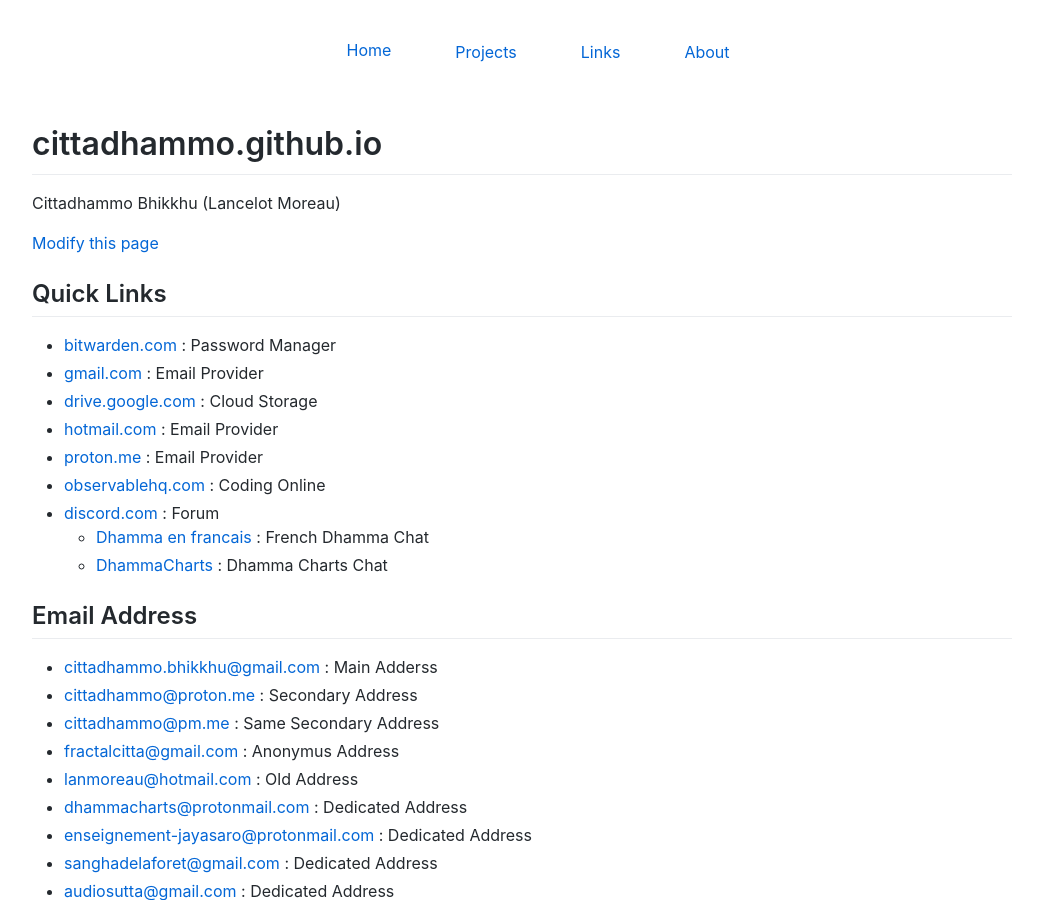
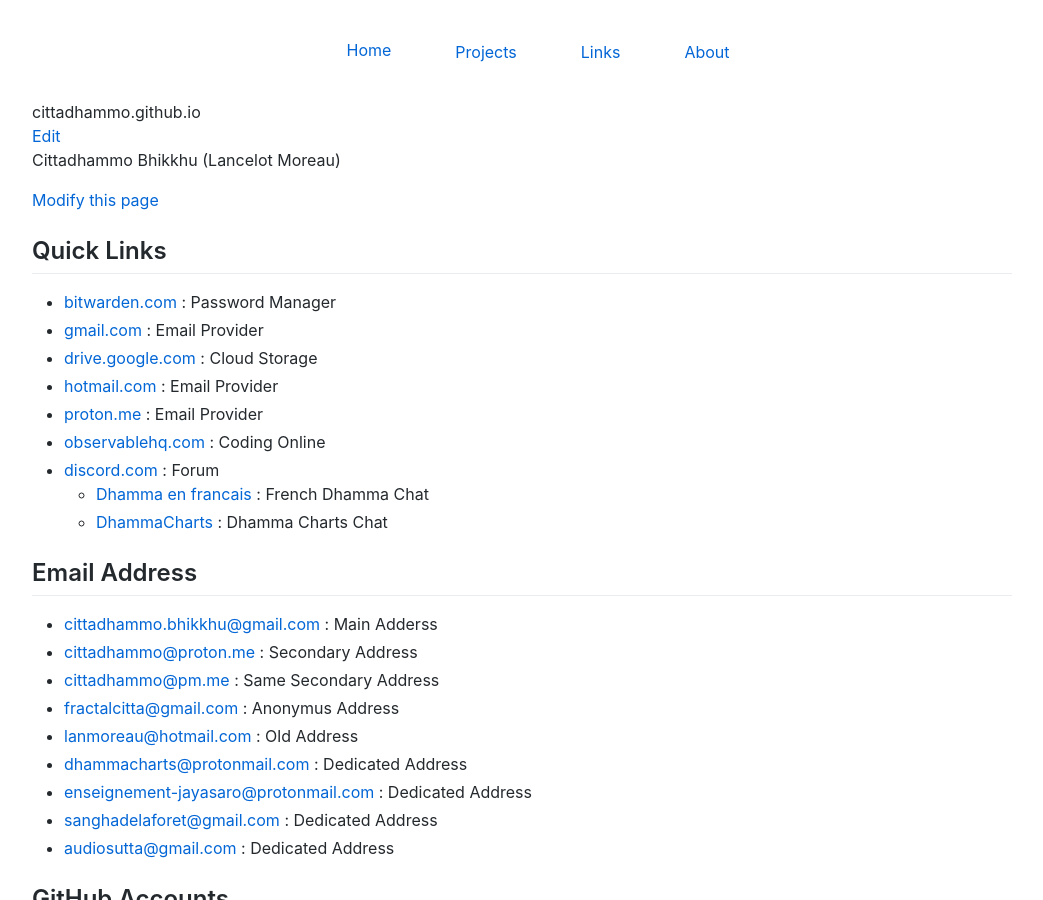
Before and after one commit to cittadhammo/old-personal-website, a Jekyll site: the page built from index.md, in a window 1280 px wide and 900 px high. Shown: the whole window, without its empty margins (118-1161 px from the left). Built offline with Jekyll 4.4.1, drawn with Linux system fonts in a browser that asks for light colours.

Commit message:
Update page.html

```diff
--- a/_layouts/page.html
+++ b/_layouts/page.html
@@ -3,7 +3,10 @@
 ---
 
 <article class="page">
-  <h1>{{ page.title }}</h1>
+  <div class="flex-container">
+    <div>{{ page.title }}</div>
+    <div><a href="">Edit</a></div>
+  </div>
   <div class="entry">
     {{ content }}
   </div>
```
